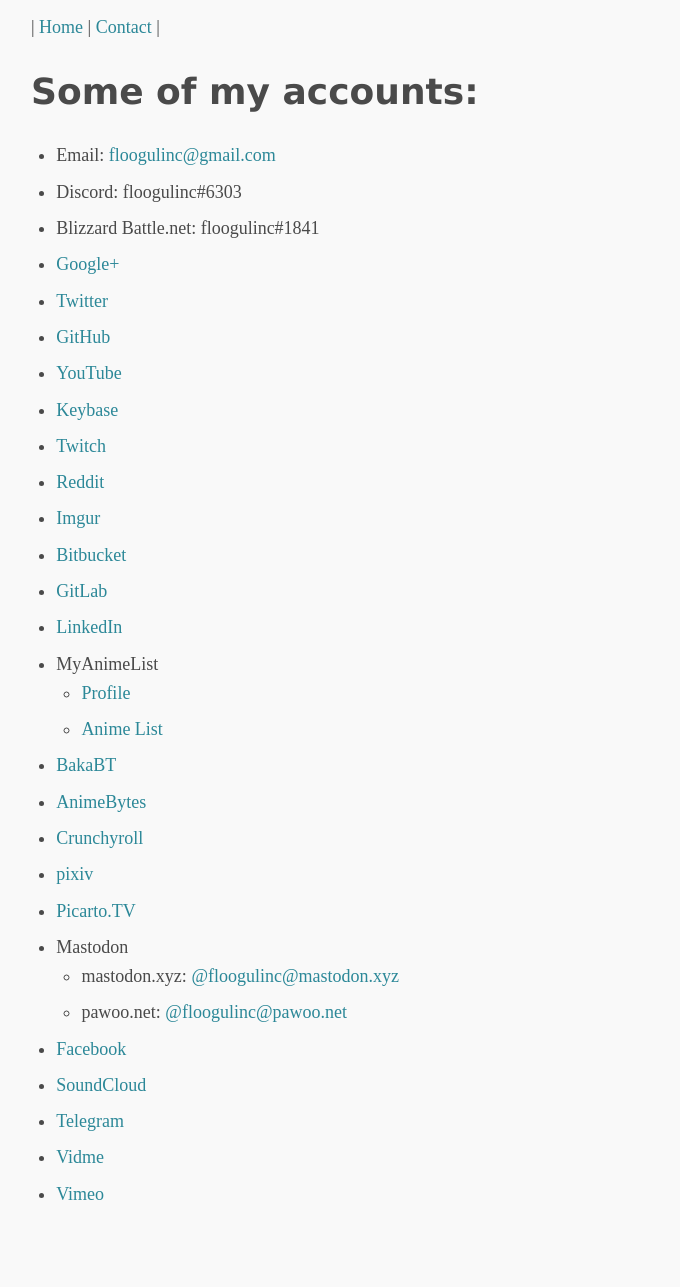
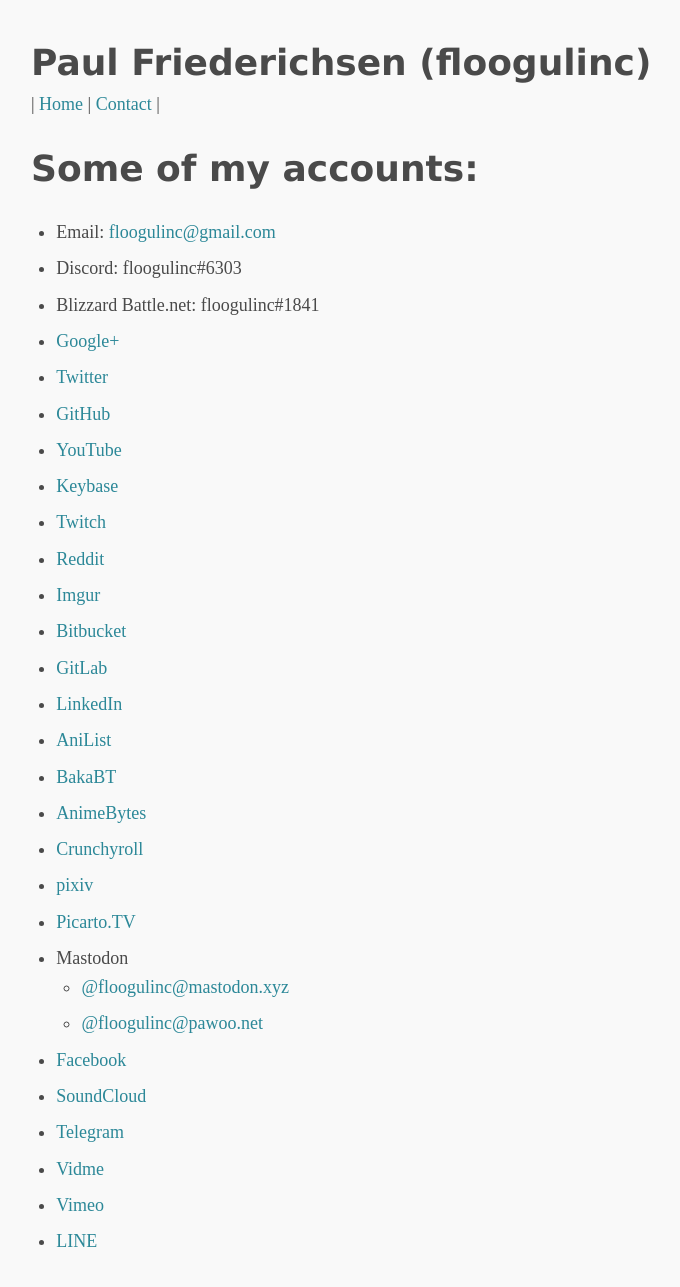
Before and after one commit to floogulinc/floogulinc.github.io, a Jekyll site: the page built from contact.md, in a window 1280 px wide. Shown: the whole page, without its empty margins (267-947 px from the left). Built offline with Jekyll 4.4.1, drawn with Linux system fonts in a browser that asks for light colours; before the commit the page ends 1240 px from its top, so only the background shows below that.

Commit message:
Some minor changes

```diff
--- a/_data/accounts.yml
+++ b/_data/accounts.yml
@@ -54,12 +54,16 @@
   url: https://www.linkedin.com/in/floogulinc
   tags: [main]
 
-- name: MyAnimeList
-  urls:
-    - name: Profile
-      url: https://myanimelist.net/profile/floogulinc
-    - name: Anime List
-      url: https://myanimelist.net/animelist/floogulinc
+#- name: MyAnimeList
+#  urls:
+#    - name: Profile
+#      url: https://myanimelist.net/profile/floogulinc
+#    - name: Anime List
+#      url: https://myanimelist.net/animelist/floogulinc
+#  tags: [anime]
+
+- name: AniList
+  url: https://anilist.co/user/floogulinc/
   tags: [anime]
 
 - name: BakaBT
@@ -87,11 +91,9 @@
 - name: Mastodon
   tags: [chat]
   accounts:
-    - name: mastodon.xyz
-      username: '@floogulinc@mastodon.xyz'
+    - name: '@floogulinc@mastodon.xyz'
       url: https://mastodon.xyz/@floogulinc
-    - name: pawoo.net
-      username: '@floogulinc@pawoo.net'
+    - name: '@floogulinc@pawoo.net'
       url: https://pawoo.net/@floogulinc
 
 - name: Facebook
@@ -112,9 +114,9 @@
   url: https://vimeo.com/floogulinc
   tags: [video]
 
-- name:
-  url:
-  tags: []
+- name: LINE
+  url: https://line.me/ti/p/mGXO50BCFM
+  tags: [main, chat]
 
 - name:
   url:
--- a/_includes/styles.scss
+++ b/_includes/styles.scss
@@ -1,2 +1,6 @@
 @import "normalize.scss";
 @import "sakura/sakura.scss";
+
+.header-title {
+  margin-bottom: 0.2em;
+}
--- a/_layouts/default.html
+++ b/_layouts/default.html
@@ -8,6 +8,7 @@
 {% include head.html %}
 
 <body unresolved>
+        <h2 class="header-title">Paul Friederichsen (floogulinc)</h2>
         <nav> |
 {% assign sorted_pages = site.pages | where_exp:"item", "item.order" | sort:"order" %}
 {% for node in sorted_pages %}
```
